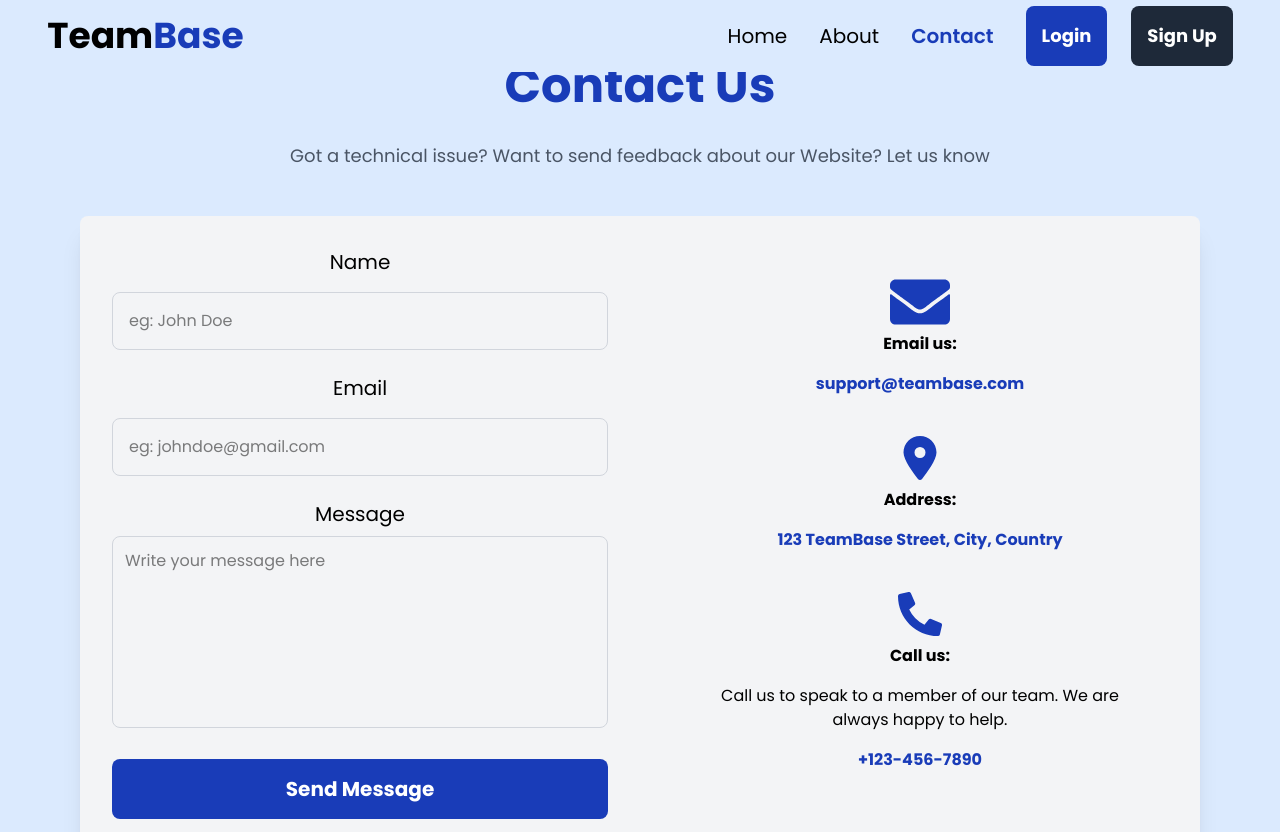
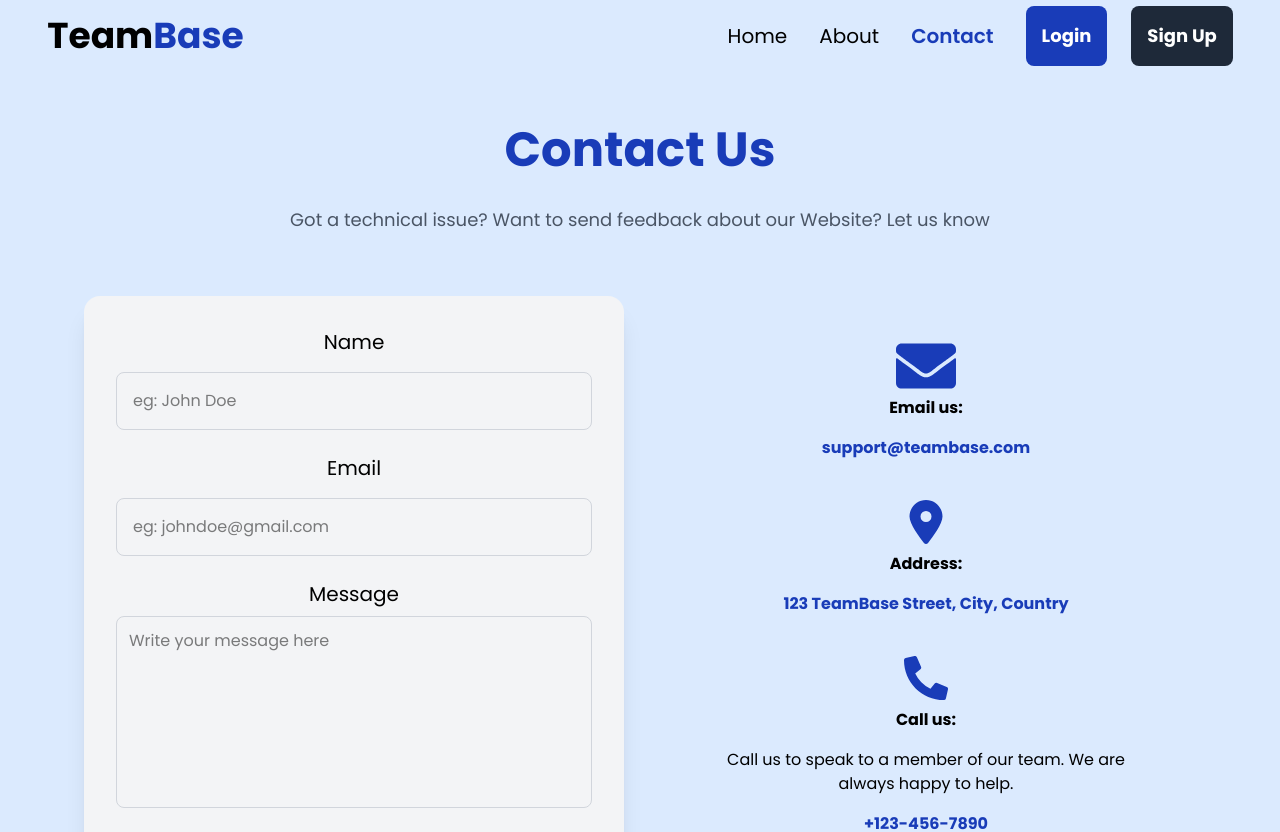
Before and after one commit to Izzeddin-Samara/TeamBase, a React (Vite) app in the folder Client/: page /contact in a window 1280 px wide. Shown: the top 832 px of the page. Built offline with nearby package versions, Linux system fonts and the light colour scheme.

Commit message:
Update style for Contact component

```diff
--- a/Client/src/components/Contact.tsx
+++ b/Client/src/components/Contact.tsx
@@ -122,7 +122,7 @@ const Contact: React.FC = () => {
       <Navbar />
 
       {/* Contact Header */}
-      <div className=" max-w-6xl mx-auto h-auto p-4 ">
+      <div className=" max-w-6xl mx-auto h-auto py-20 p-1 ">
         <div className="flex items-center h-[200px]">
           <div className="text-center w-full">
             <h1 className="text-3xl font-bold mb-4 text-blue-800 lg:text-5xl md:text-3xl">
@@ -148,10 +148,10 @@ const Contact: React.FC = () => {
 
         {/* Contact body*/}
         <div className="w-full">
-          <div className="max-w-7xl bg-gray-100 mx-auto h-auto p-4 rounded-lg shadow-xl ">
+          <div className="max-w-7xl mx-auto h-auto p-4 ">
             <div className="grid grid-cols-1 md:grid-cols-2 lg:grid-cols-2 gap-8">
               {/* Contact Form*/}
-              <div>
+              <div className="bg-gray-100 p-4 rounded-2xl shadow-xl">
                 <form
                   onSubmit={handleSubmit}
                   className="space-y-6 p-4 text-center"
```
